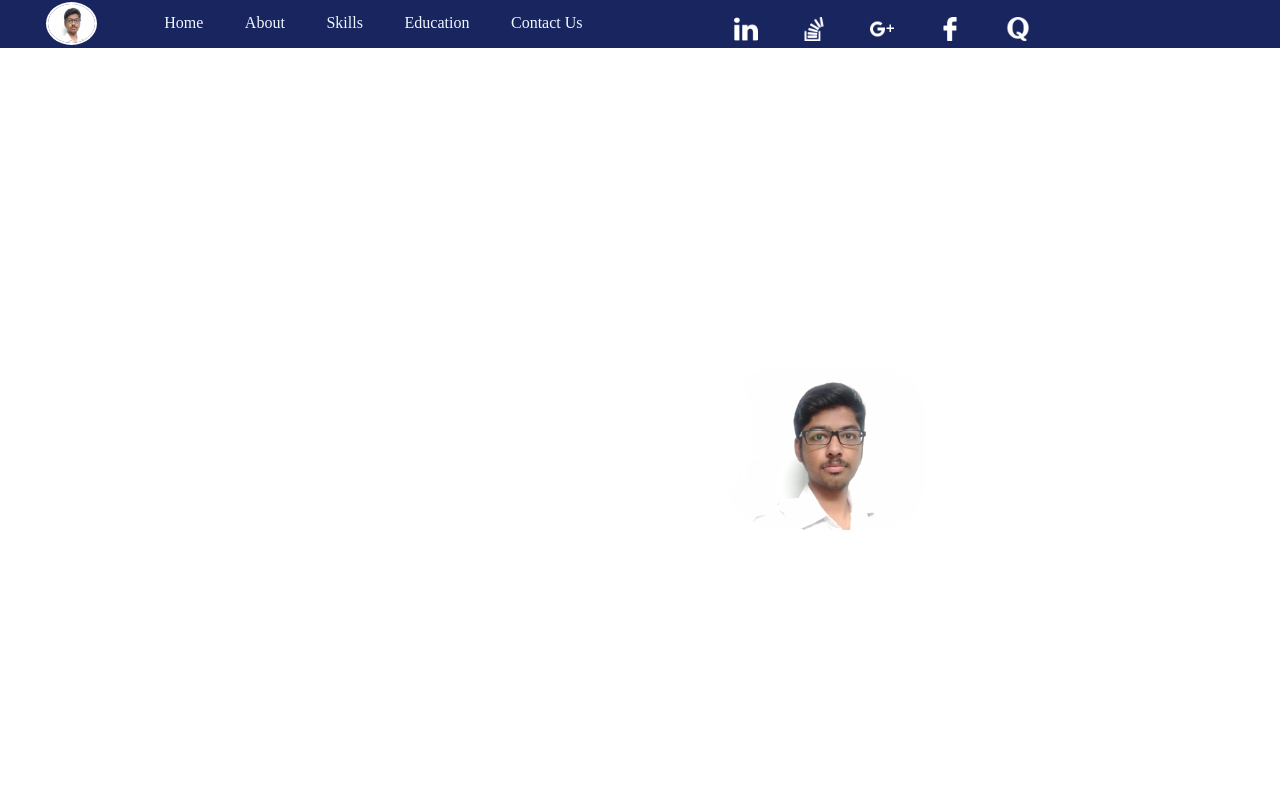
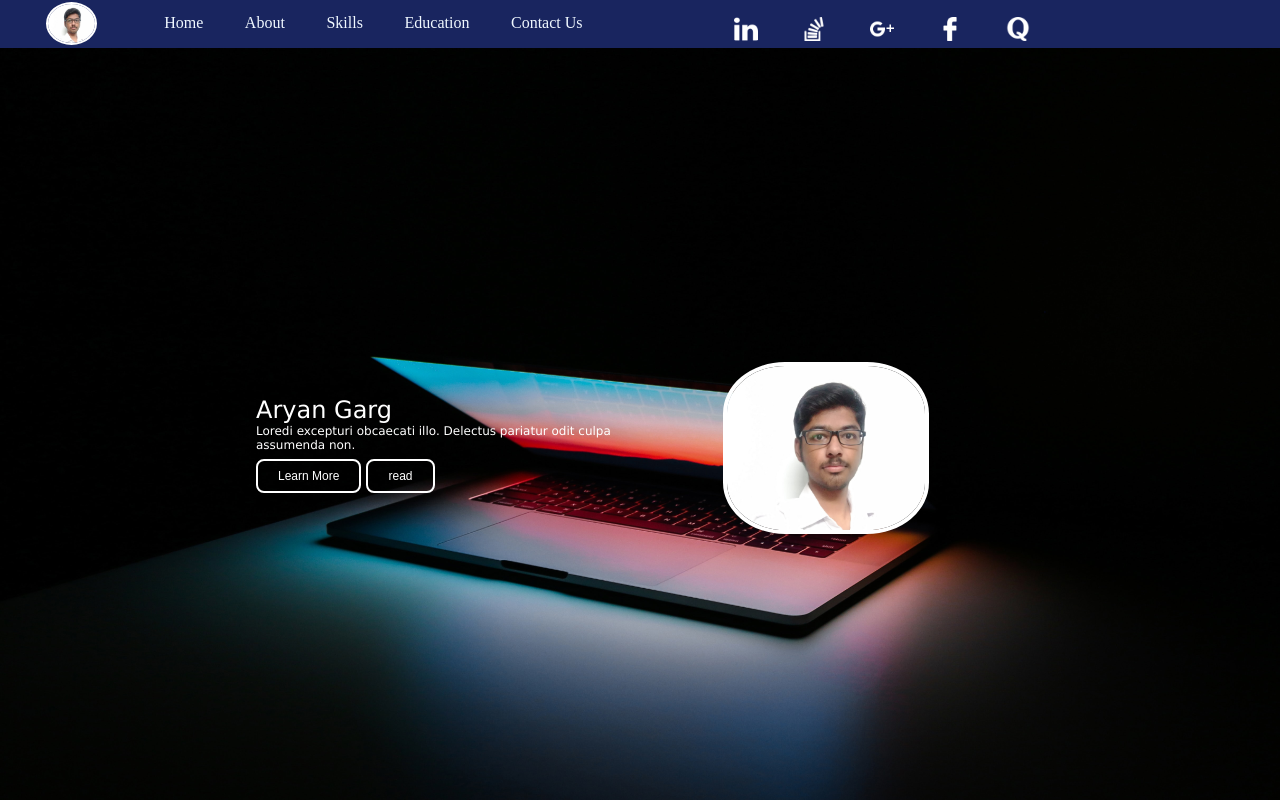
Before and after one commit to aryangarg0729/portfolio, a plain HTML site: page index.html in a window 1280 px wide. Shown: the top 800 px of the page. Drawn offline with Linux system fonts and the light colour scheme.

Commit message:
Update style.css

```diff
--- a/style.css
+++ b/style.css
@@ -46,7 +46,7 @@
     color: aliceblue;
 }
 .background{
-    background-image: url("images/lap.jpg");
+    background-image: url("lap.jpg");
     /* background: rgba(0,0,0,0.7) url(""); */
     background-size: cover;
     background-blend-mode: darken;
```
